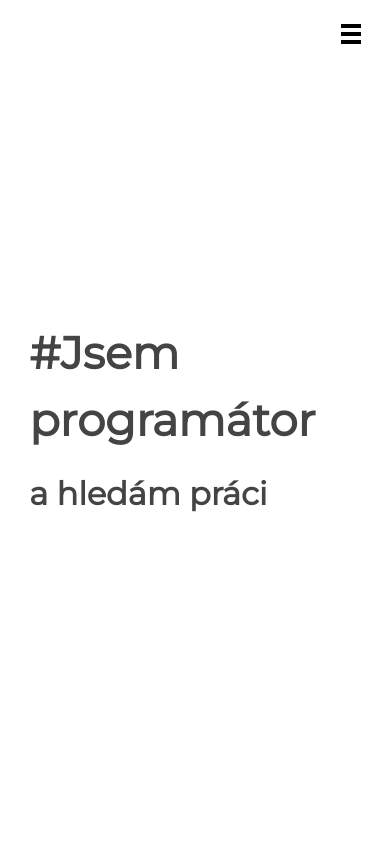
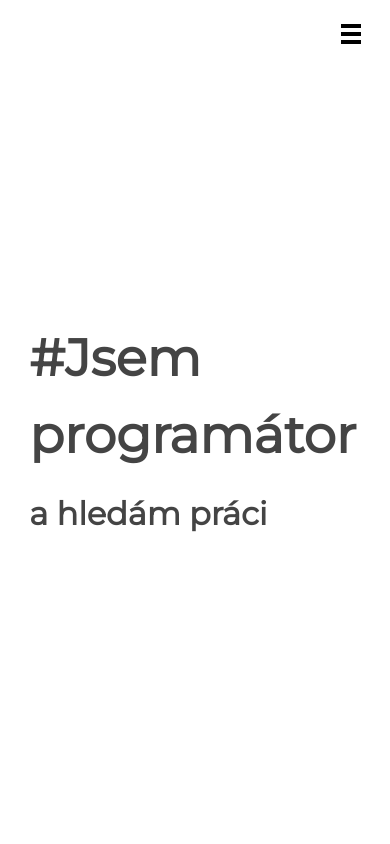
Before and after one commit to petrzabransky/petrzabransky, a React (Create React App) app: page / in a window 390 px wide. Shown: the top 844 px of the page. Built offline with nearby package versions, Linux system fonts and the light colour scheme.

Commit message:
Update Break Point Mobile 375px

```diff
--- a/src/styles/variable.scss
+++ b/src/styles/variable.scss
@@ -6,7 +6,7 @@
  $color-black: #000;
 
  // Break points
- $breakpoint-mobile: 480px;
+ $breakpoint-mobile: 375px;
  $breakpoint-tablet: 768px;
  $breakpoint-desktop: 1024px;
 
```
